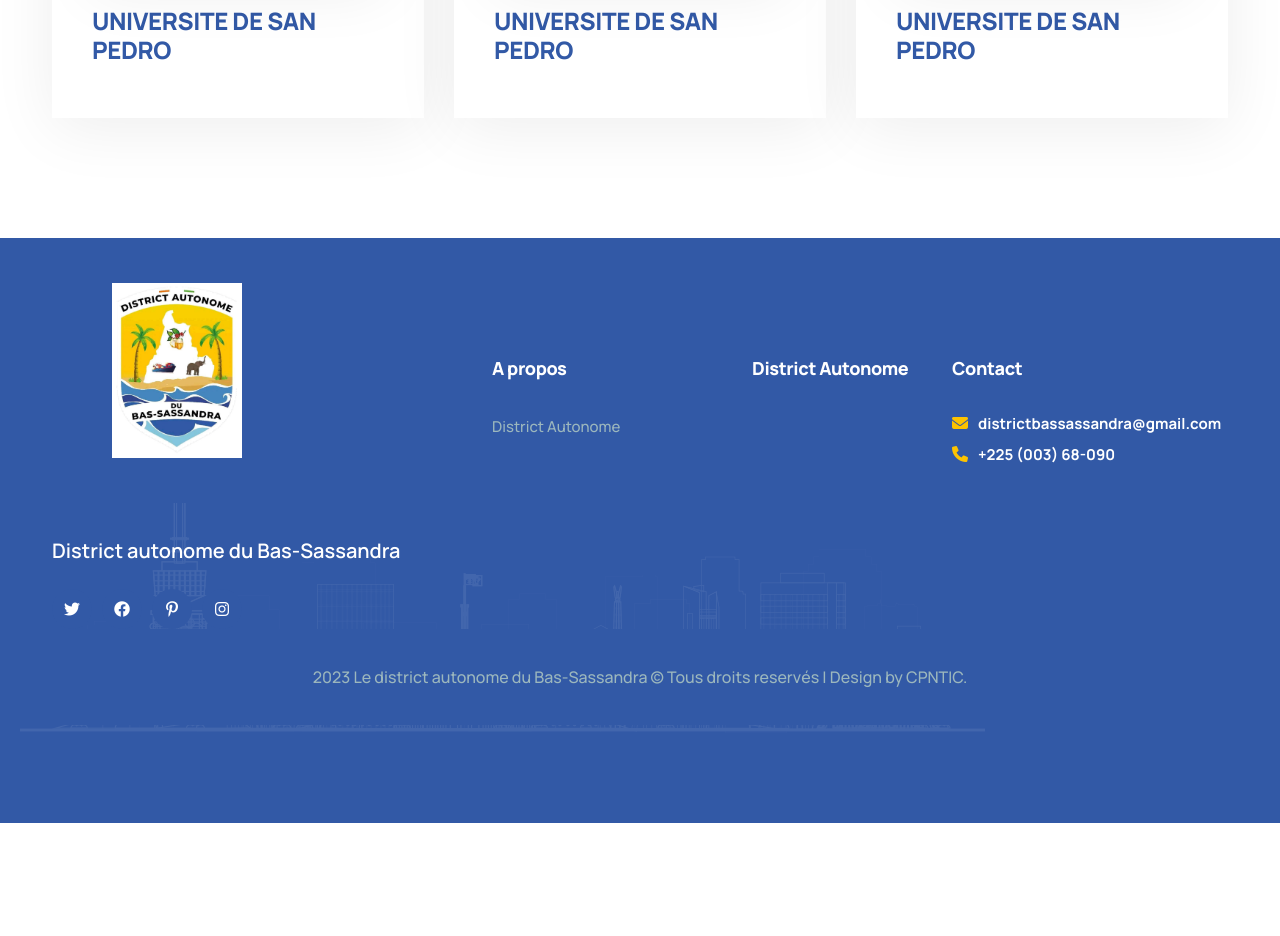
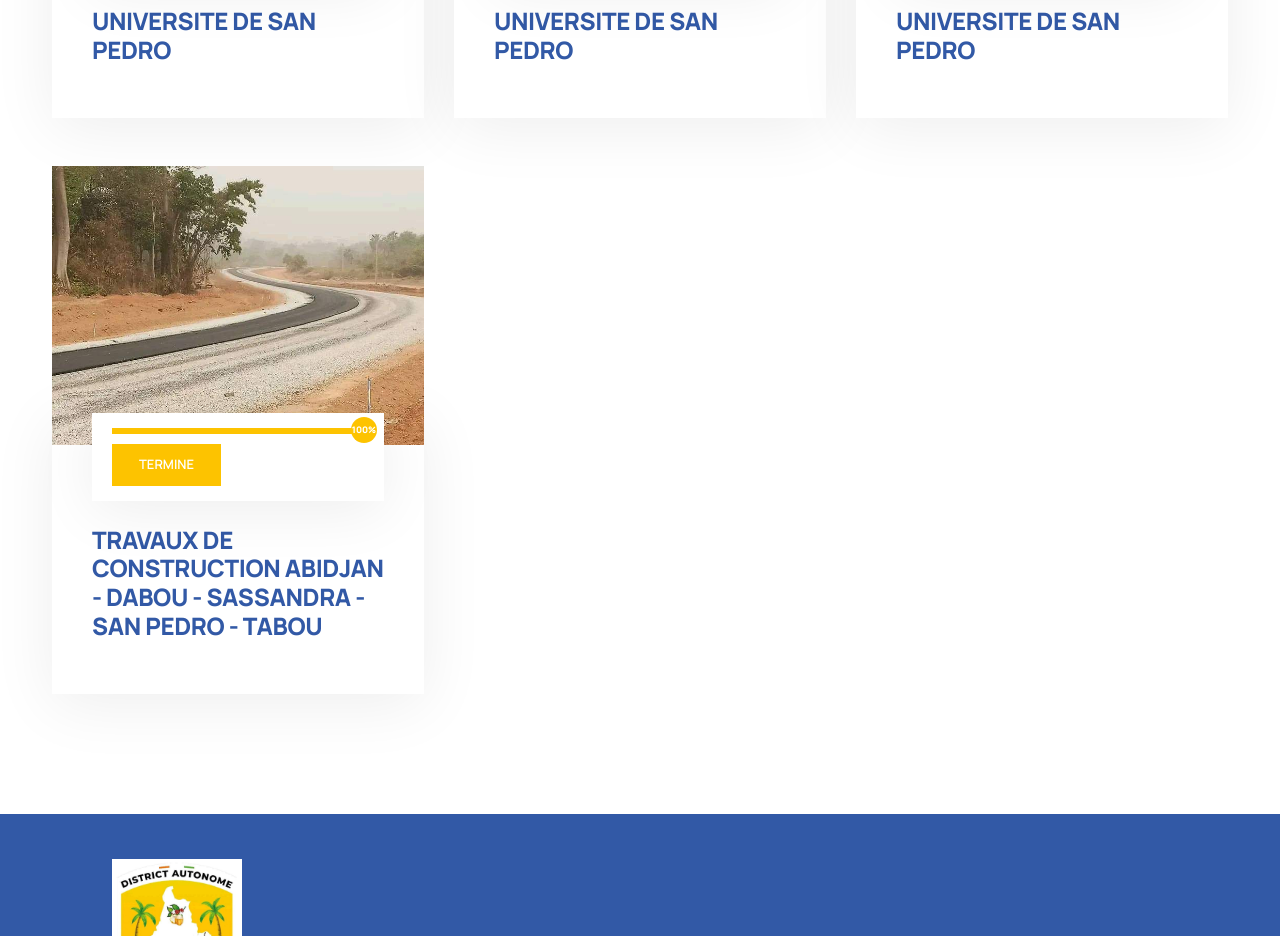
Before and after one commit to Amombra/dabsassandra, a plain HTML site: page projet.html in a window 1280 px wide. Shown: the part 1880-2816 px from the top of the page. Before the commit the page ends 2703 px from the top, so only its background shows below. Drawn offline with Linux system fonts and the light colour scheme; files whose address does not match are found by name.

Commit message:
first commit

```diff
--- a/projet.html
+++ b/projet.html
@@ -150,6 +150,7 @@
 		</section><!--page-banner-->
 		<section class="causes-section">
 			<div class="container">
+
 				<div class="row row-gutter-30">
 					<div class="col-lg-6 col-xl-4">
 						<div class="causes-card">
@@ -363,6 +364,34 @@
 						</div>
 					</div>
 				</div>
+				<br><br>
+				<div class="row row-gutter-30">
+					<div class="col-lg-6 col-xl-4">
+						<div class="causes-card">
+							<div class="causes-card-imgbox">
+								<img src="assets/image/gallery/ff.jpeg"
+									class="img-fluid" alt="img-118">
+							</div>
+							<div class="causes-content">
+								<div class="causes-card-funding">
+									<div class="causes-card-progressbar">
+										<div class="causes-card-progressbar-inner count-box" data-percentage="100%">
+											<div class="causes-card-progressbar-text count-text"></div>
+
+										</div>
+									</div>
+									<div class="causes-card-funding-list">
+
+										<a href="#" class="btn btn-primary">TERMINE</a>
+
+									</div><!-- causes-card-funding-list -->
+								</div>
+								<h4> <a href="cause-details.html">TRAVAUX DE CONSTRUCTION ABIDJAN - DABOU - SASSANDRA - SAN PEDRO  - TABOU</a> </h4>
+							</div>
+						</div>
+					</div>
+				</div>
+
 			</div>
 		</section>
 	</div>
```
Also changed, not shown: assets/image/gallery/ff.jpeg (added), assets/image/gallery/gg.jpeg (added), assets/image/gallery/hh.jpeg (added).
